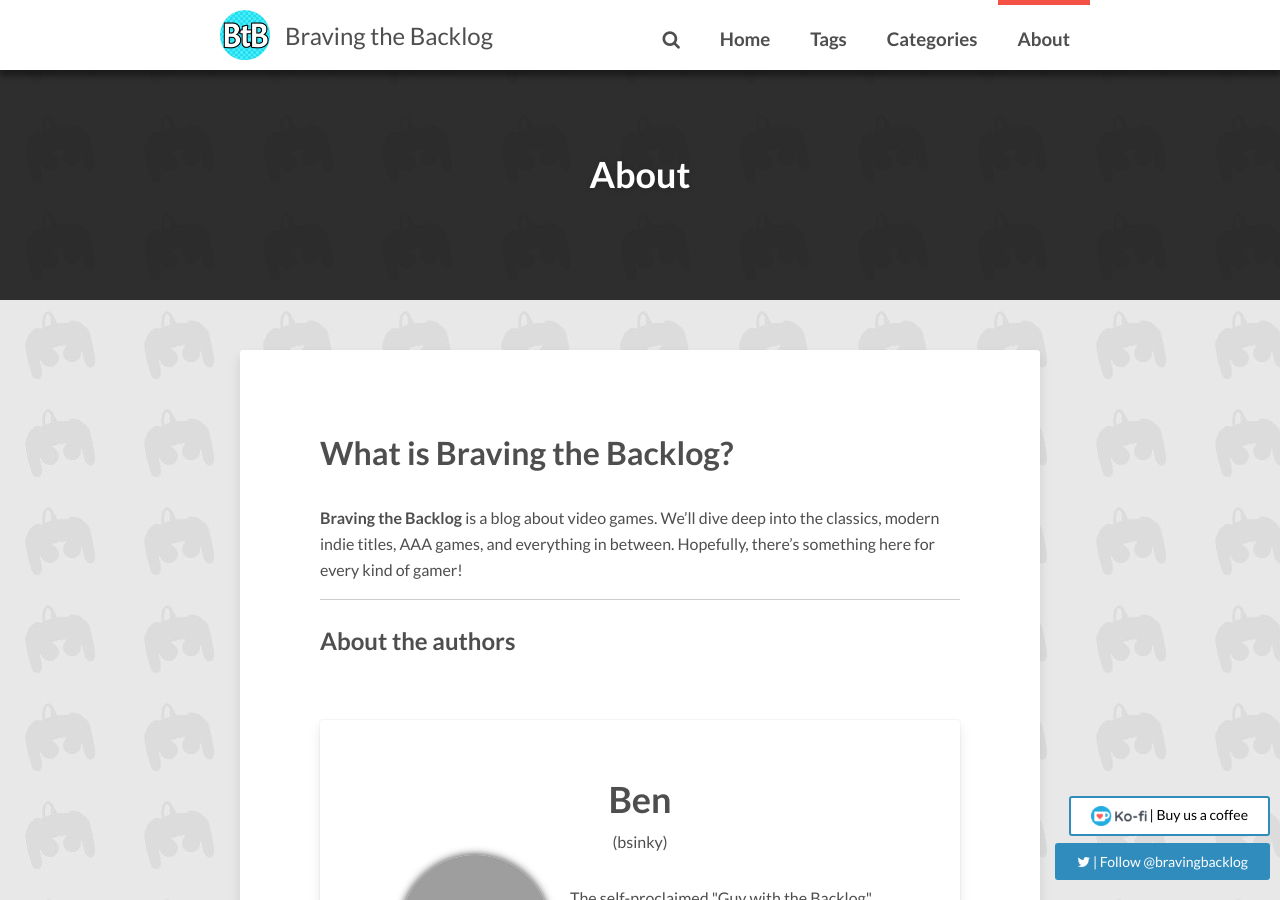
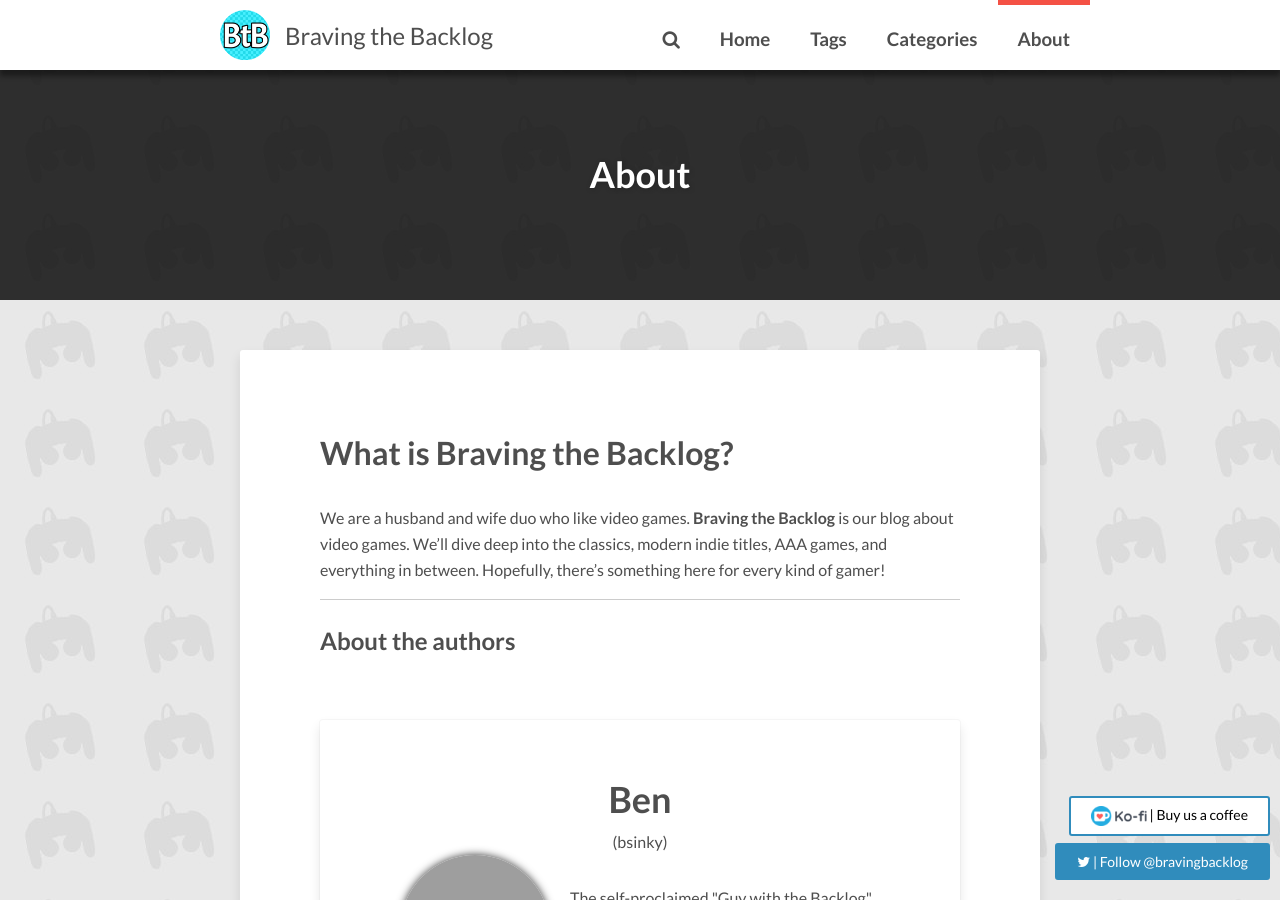
Before and after one commit to BravingTheBacklog/bravingthebacklog.github.io, a Jekyll site: the page built from about.md, in a window 1280 px wide and 900 px high. Built offline with Jekyll 4.4.1, drawn with Linux system fonts in a browser that asks for light colours; nearby versions of some CDN libraries; comment, search, counter and statistics services are not loaded.

Commit message:
Update About page

```diff
--- a/about.md
+++ b/about.md
@@ -6,7 +6,7 @@ share: false
 
 # What is {{ site.title }}?
 
-**{{ site.title }}** is a blog about video games. We'll dive deep into the classics, modern indie titles, AAA games, and everything in between. Hopefully, there's something here for every kind of gamer!
+We are a husband and wife duo who like video games. **{{ site.title }}** is our blog about video games. We'll dive deep into the classics, modern indie titles, AAA games, and everything in between. Hopefully, there's something here for every kind of gamer!
 
 ---
 
```
